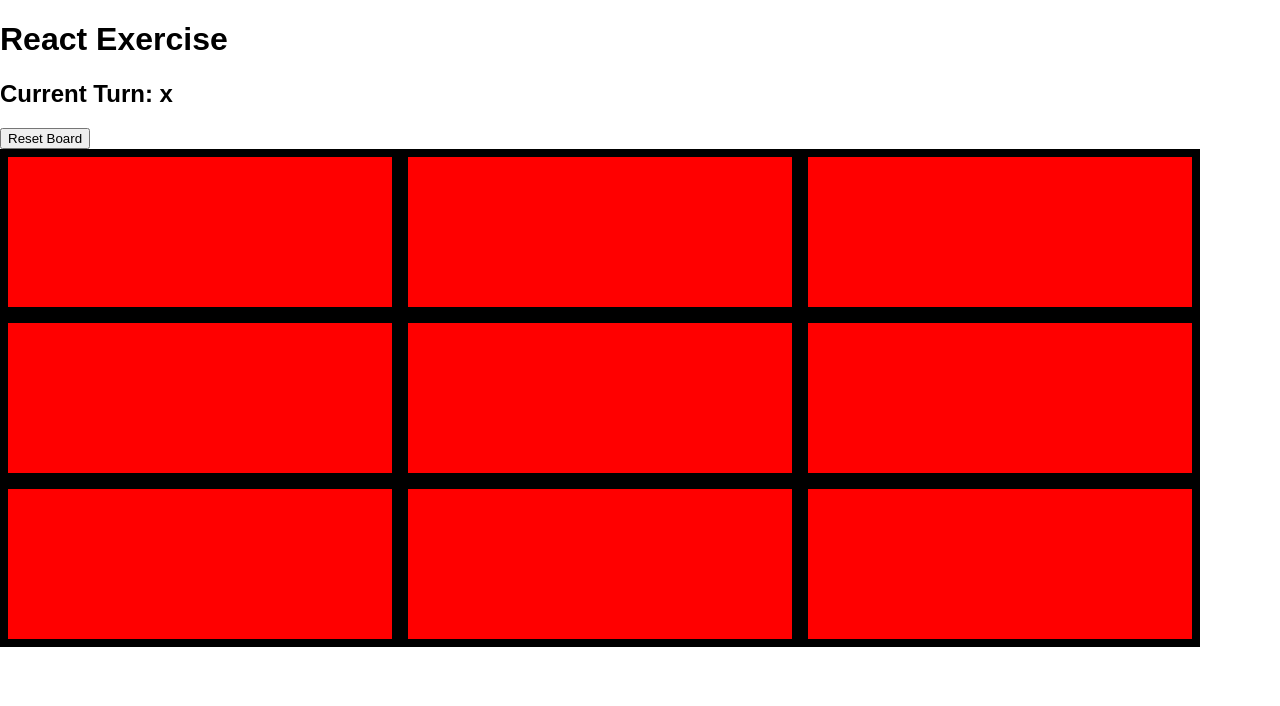
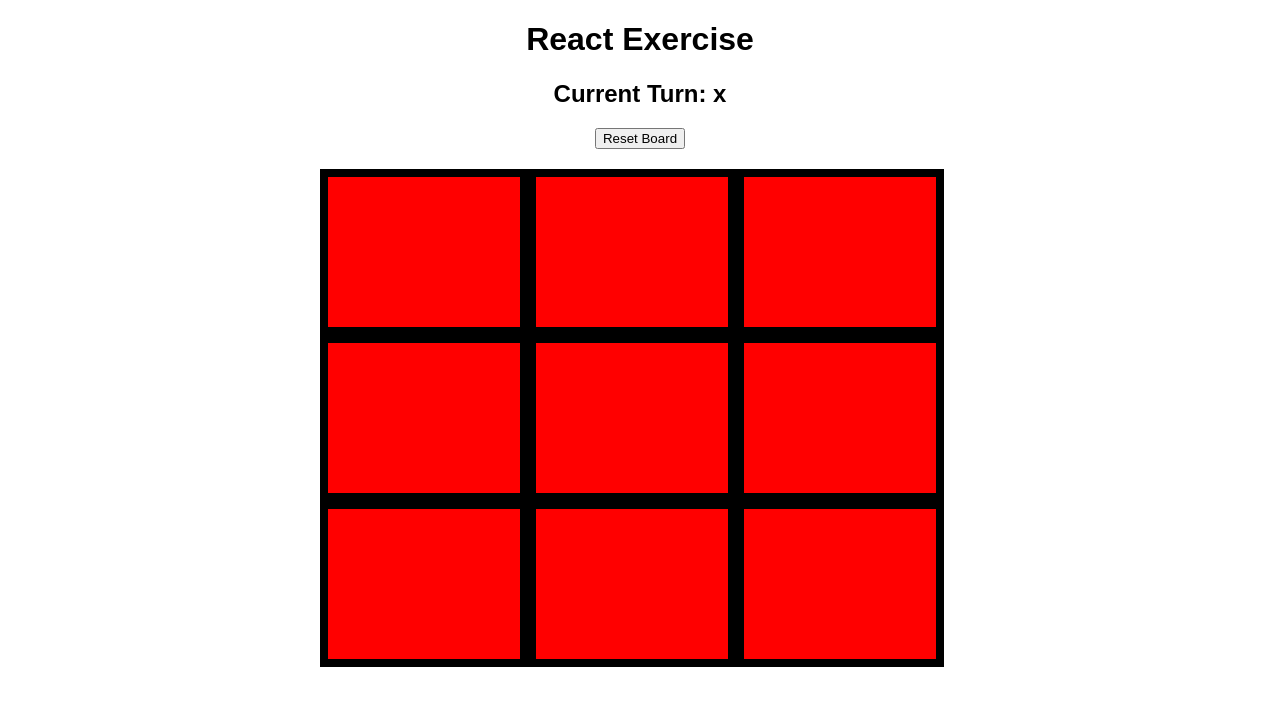
Before and after one commit to anchowake/tictactoe, a React (Create React App) app: page / in a window 1280 px wide. Shown: the top 706 px of the page. Built offline with nearby package versions, Linux system fonts and the light colour scheme.

Commit message:
Creates simple CSS for the table

```diff
--- a/src/App.css
+++ b/src/App.css
@@ -1,7 +1,7 @@
 .tile {
   width: 30%;
   height: 150px;
-  font-size: 60px;
+  font-size: 10em;
   background: red;
   border: 8px solid black;
   display: inline-block;
@@ -9,7 +9,20 @@
   text-align: center;
   line-height: 150px;
 }
-
+.tile p{
+  margin:0px;
+  line-height: 130px;
+}
 .hidden{
   display: none;
 }
+
+.boardContainer{
+  margin: 0 auto;
+  width: 50%;
+}
+
+.menu{
+  text-align: center;
+  margin-bottom: 20px;
+}
```
